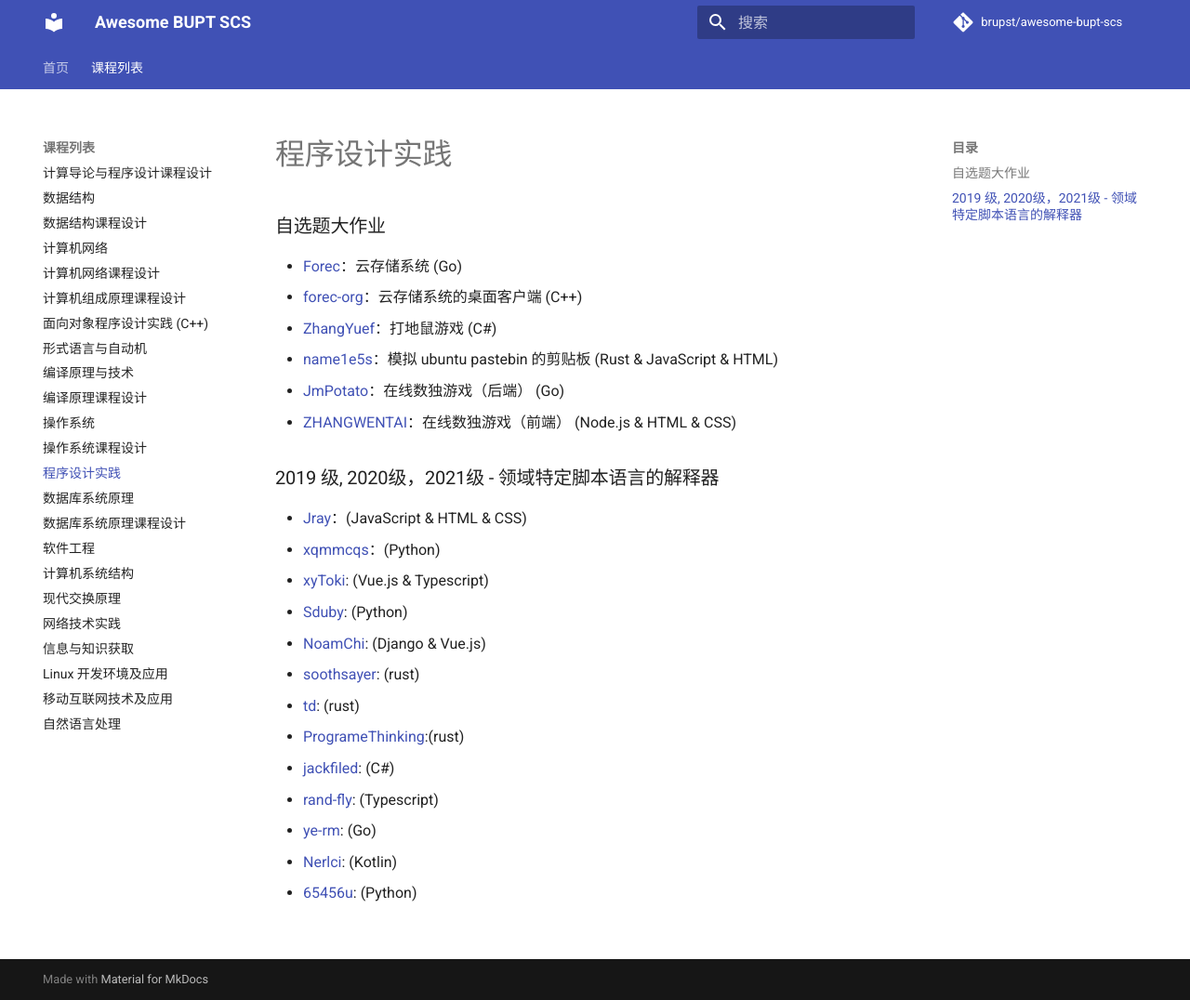
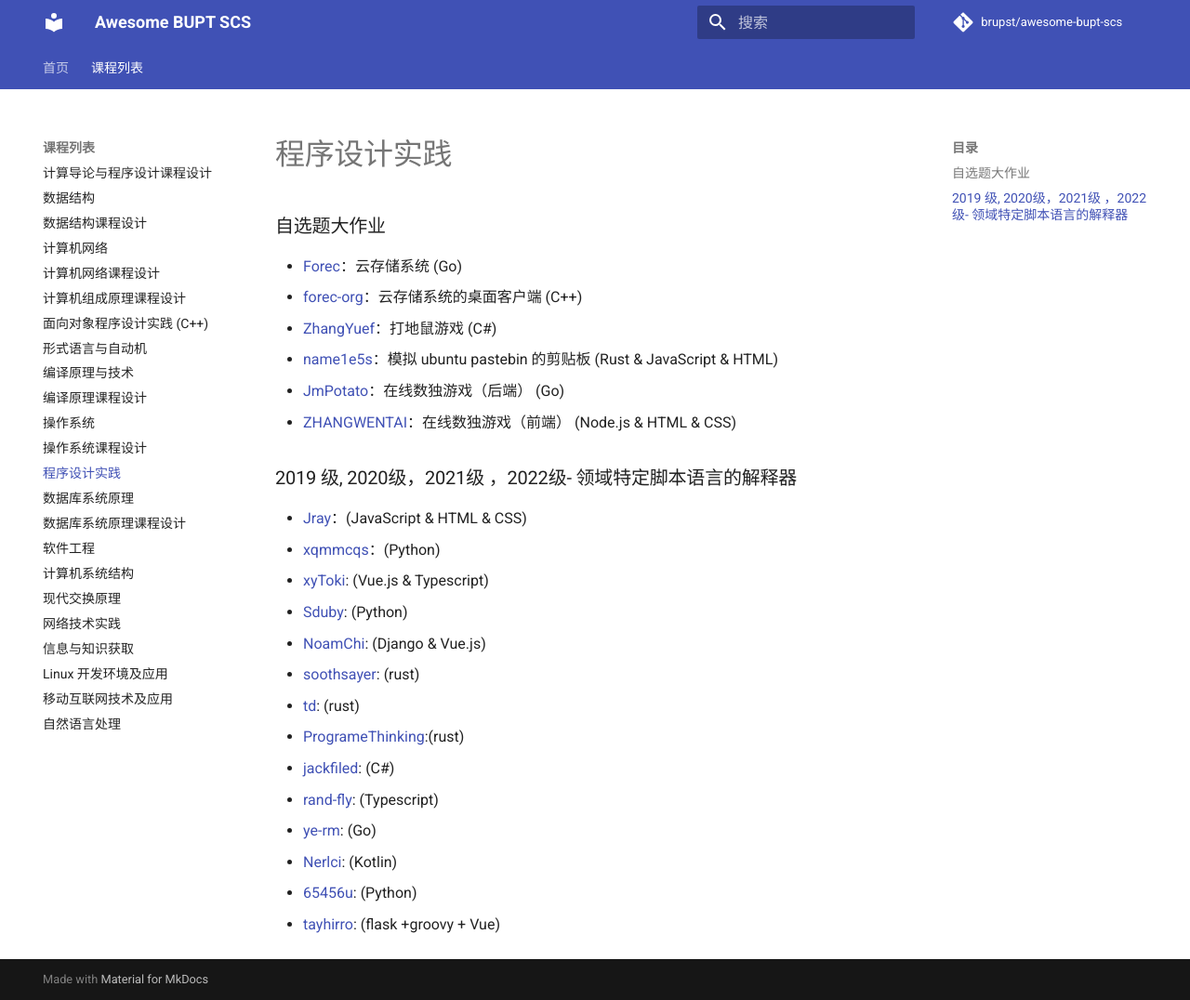
Before and after one commit to brupst/awesome-bupt-scs, an MkDocs documentation site: the page built from projects/Program-Practice.md, in a window 1280 px wide and 1076 px high. Shown: the whole window at 93% size. Built offline with MkDocs 1.6.1 and Material for MkDocs 9.7.7, drawn with Linux system fonts in a browser that asks for light colours; comment, search, counter and statistics services are not loaded.

Commit message:
增加程序设计2022级新作业，不同语言

```diff
--- a/projects/Program-Practice.md
+++ b/projects/Program-Practice.md
@@ -10,7 +10,7 @@
 * [ZHANGWENTAI](https://github.com/ZHANGWENTAI/Sudoku-frontend)：在线数独游戏（前端） (Node.js & HTML & CSS)
 
 
-### 2019 级, 2020级，2021级 - 领域特定脚本语言的解释器
+### 2019 级, 2020级，2021级 ，2022级- 领域特定脚本语言的解释器
 
 * [Jray](https://github.com/Jraaay/domain-specific-scripting-language-interpreter-js)：(JavaScript & HTML & CSS)
 * [xqmmcqs](https://github.com/xqmmcqs/robot-DSL)：(Python)
@@ -25,3 +25,4 @@
 * [ye-rm](https://github.com/ye-rm/MyDSL): (Go)
 * [Nerlci](https://github.com/Nerlci/dialogik): (Kotlin)
 * [65456u](https://github.com/65456u/scholar-archive/tree/main/projects/ChatFlow): (Python)
+* [tayhirro]([Tayhirro/BUPT_DSL_Groovy: 一个实现DSL语法的前后端网页](https://github.com/Tayhirro/BUPT_DSL_Groovy)): (flask +groovy + Vue)
```
